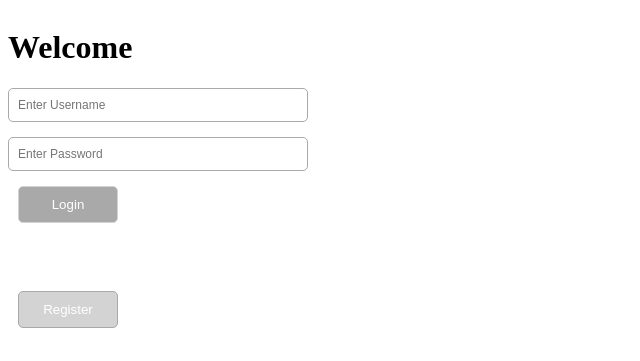
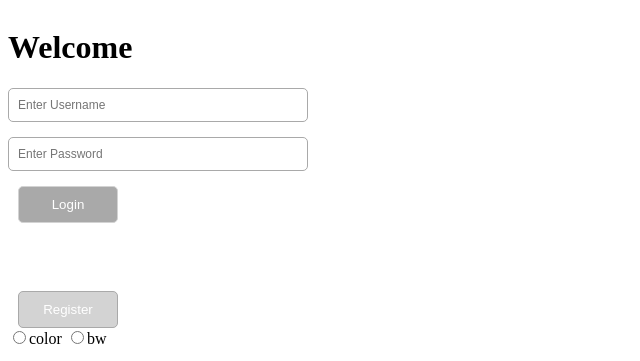
Before and after one commit to weesstt/356Maps, a website: page index.html in a window 1280 px wide. Shown: the full height of the page, 0-640 px from the left. Drawn offline with Linux system fonts and the light colour scheme.

Commit message:
feat: add req 3 HTML

```diff
--- a/index.html
+++ b/index.html
@@ -87,5 +87,15 @@
                 Register
             </button>
         </div>
+        <!-- Show this if the user is logged in -->
+        <div id="wp2">
+            <form>
+                <input type="radio" name="color" value="color" /><label
+                    >color</label
+                >
+                <input type="radio" name="color" value="bw" /><label>bw</label>
+            </form>
+            <canvas></canvas>
+        </div>
     </body>
 </html>
--- a/server.js
+++ b/server.js
@@ -106,7 +106,6 @@ app.post("/adduser", (req, res) => {
 app.get("/tiles/l:layer/:v/:h.jpg", (req, res) => {
     const { layer, v, h } = req.params;
     const style = req.query.style;
-
     const path = __dirname + `/tiles/l${layer}/${v}/${h}.jpg`;
 
     if (style === "color") res.sendFile(path);
```
